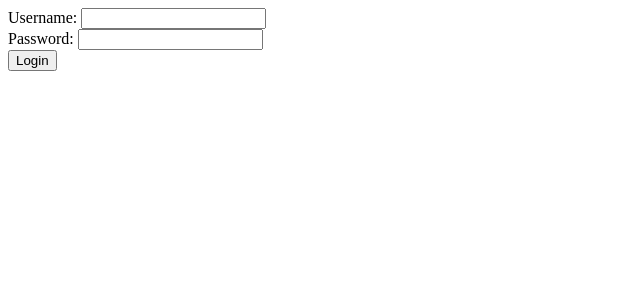
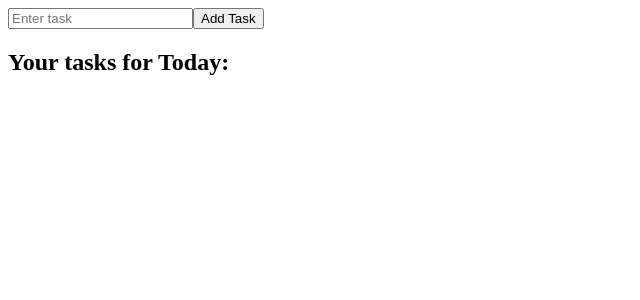
Before and after one commit to SudirKrishnaaRS/React-19---FC, a React (Vite) app in the folder react-19/: page / in a window 1280 px wide. Shown: the top 300 px of the page, without its empty margins (0-640 px from the left). Built offline with nearby package versions, Linux system fonts and the light colour scheme.

Commit message:
useOptimistic() Hook

```diff
--- a/react-19/src/App.jsx
+++ b/react-19/src/App.jsx
@@ -7,6 +7,8 @@ import ParentComp from "./components/Context/ParentComp";
 import Login from "./components/Forms/login";
 import LoginNew from "./components/Forms/LoginNew";
 import LoginTwo from "./components/Forms/LoginTwo";
+import Task from "./components/useOptimistic/Task";
+import TaskNew from "./components/useOptimistic/TaskNew";
 
 export const ThemeContext = createContext();
 
@@ -57,7 +59,14 @@ function App() {
       {/* <LoginTwo /> */}
 
       {/* ✨ New Approach */}
-      <LoginNew />
+      {/* <LoginNew /> */}
+
+      {/* ________________________________________________________________ */}
+
+      {/* useOptimistic() Hook */}
+      {/* <Task /> */}
+      <TaskNew />
+      {/* ________________________________________________________________ */}
     </>
   );
 }
--- /dev/null
+++ b/react-19/src/components/useOptimistic/Task.jsx
@@ -0,0 +1,40 @@
+import { useState } from "react";
+
+const Task = () => {
+  const [tasks, setTasks] = useState([]);
+
+  const handleAddTask = async (formData) => {
+    const newTask = await formData.get("task");
+
+    // * Mimick an API call
+    await new Promise((resolve) => setTimeout(resolve, 3000));
+
+    setTasks((currentTasks) => [
+      ...currentTasks,
+      { name: newTask, pending: false },
+    ]);
+  };
+
+  return (
+    <>
+      <form action={handleAddTask}>
+        <input type="text" name="task" placeholder="Enter task" />
+        <button type="submit">Add Task</button>
+      </form>
+
+      <h2>Your tasks for Today:</h2>
+      <ol>
+        {tasks.map((task, index) => {
+          return (
+            <li key={index}>
+              {task.name}
+              {task.pending && <span>Adding...</span>}
+            </li>
+          );
+        })}
+      </ol>
+    </>
+  );
+};
+
+export default Task;
--- /dev/null
+++ b/react-19/src/components/useOptimistic/TaskNew.jsx
@@ -0,0 +1,50 @@
+import { useState, useOptimistic } from "react";
+
+const TaskNew = () => {
+  const [tasks, setTasks] = useState([]);
+
+  const [optimisticTasks, setOptimisticTask] = useOptimistic(
+    tasks,
+    (currentTasks, newTask) => [
+      ...currentTasks,
+      { name: newTask, pending: true },
+    ]
+  );
+
+  const handleAddTask = async (formData) => {
+    const newTask = await formData.get("task");
+
+    setOptimisticTask(newTask);
+
+    // * Mimick an API call
+    await new Promise((resolve) => setTimeout(resolve, 3000));
+
+    setTasks((currentTasks) => [
+      ...currentTasks,
+      { name: newTask, pending: false },
+    ]);
+  };
+
+  return (
+    <>
+      <form action={handleAddTask}>
+        <input type="text" name="task" placeholder="Enter task" />
+        <button type="submit">Add Task</button>
+      </form>
+
+      <h2>Your tasks for Today:</h2>
+      <ol>
+        {optimisticTasks.map((task, index) => {
+          return (
+            <li key={index}>
+              {task.name}
+              {task.pending && <span> ⏳ Adding...</span>}
+            </li>
+          );
+        })}
+      </ol>
+    </>
+  );
+};
+
+export default TaskNew;
```
